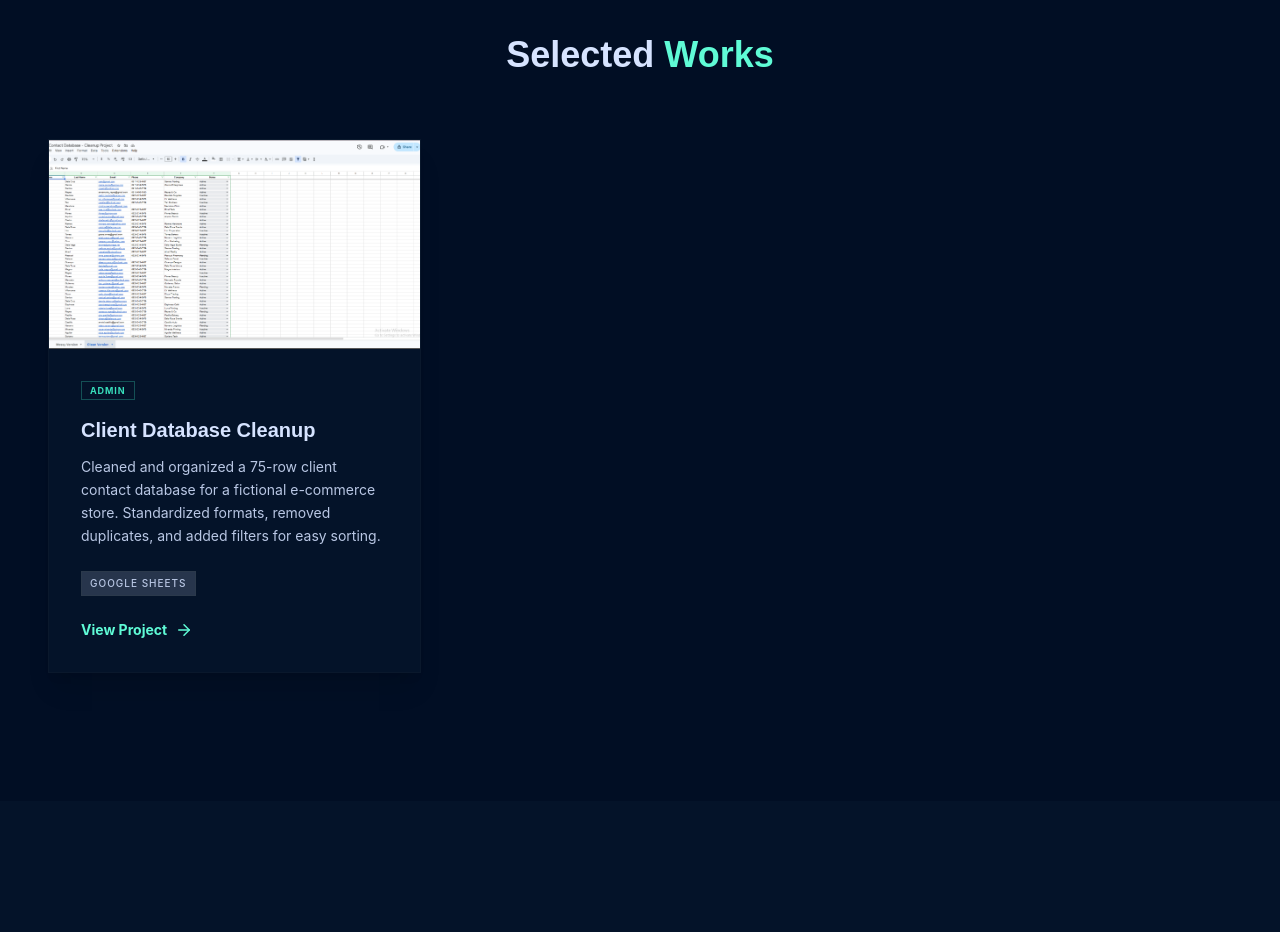
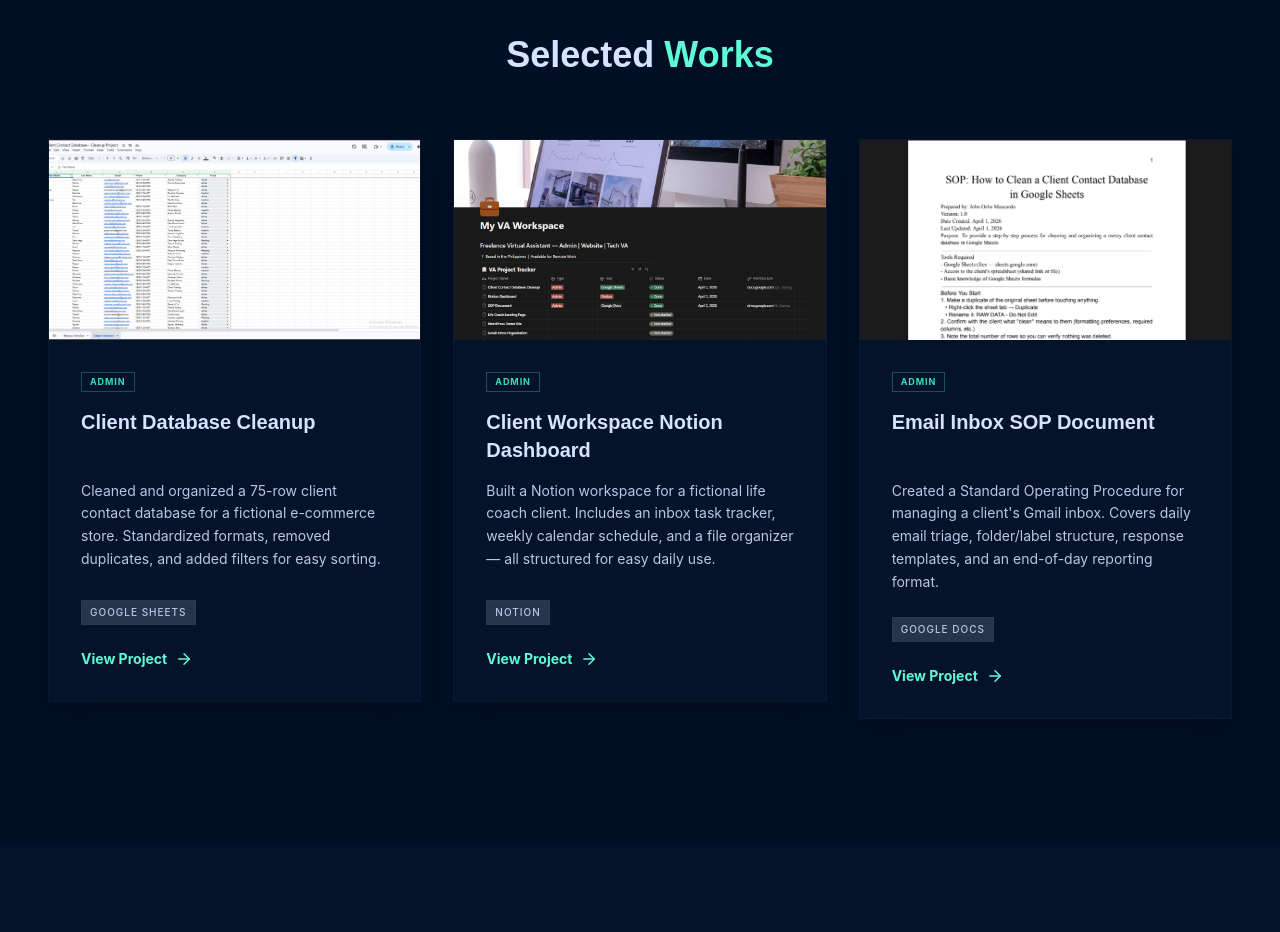
Before and after one commit to john-orlie-m/va-portfolio, a React (Vite) app: page / in a window 1280 px wide. Shown: the part 2160-3092 px from the top of the page. Built offline with nearby package versions, Linux system fonts and the light colour scheme.

Commit message:
feat: Add new projects for Notion Dashboard and SOP Documentation

```diff
--- a/src/components/ProjectCard.tsx
+++ b/src/components/ProjectCard.tsx
@@ -9,10 +9,10 @@ interface ProjectCardProps {
 const ProjectCard: React.FC<ProjectCardProps> = ({ project }) => {
   return (
     <div className="bg-surface shadow-xl flex flex-col group border border-outline-variant/10 hover:shadow-2xl transition-shadow duration-300">
-      <div className="aspect-video bg-surface-container-low overflow-hidden">
+      <div className="bg-surface-container-highest overflow-hidden" style={{ height: '200px' }}>
         <img
           alt={project.title}
-          className="w-full h-full object-cover group-hover:scale-105 transition-transform duration-500"
+          className="w-full h-full object-cover object-top"
           src={project.image}
           referrerPolicy="no-referrer"
         />
@@ -21,8 +21,8 @@ const ProjectCard: React.FC<ProjectCardProps> = ({ project }) => {
         <span className="text-[9px] uppercase tracking-widest text-primary-fixed-dim border border-primary-fixed-dim/30 px-2 py-0.5 font-bold mb-4 w-fit">
           {project.category}
         </span>
-        <h3 className="text-xl font-headline font-bold mb-3">{project.title}</h3>
-        <p className="text-secondary text-sm mb-6 grow leading-relaxed">{project.description}</p>
+        <h3 className="text-xl font-headline font-bold mb-3 min-h-15">{project.title}</h3>
+        <p className="text-secondary text-sm mb-6 grow leading-relaxed min-h-24">{project.description}</p>
         <div className="flex flex-wrap gap-2 mb-6">
           {project.tools.map(tool => (
             <span key={tool} className="text-[10px] uppercase tracking-widest bg-surface-container-highest text-secondary border border-outline-variant/20 px-2 py-1 font-medium">
--- a/src/data/projects.ts
+++ b/src/data/projects.ts
@@ -17,5 +17,23 @@ export const projects: Project[] = [
     tools: ["Google Sheets"],
     image: "/image/projects/Clean Version.png",
     link: "https://docs.google.com/spreadsheets/d/1cHRgY_Zx7eR5lqsXJMQph3YV1AvHZ1Kw-L3IZlLVMRk/edit?usp=sharing"
+  },
+  {
+    id: "notion-dashboard-creation",
+    title: "Client Workspace Notion Dashboard",
+    category: "Admin",
+    description: "Built a Notion workspace for a fictional life coach client. Includes an inbox task tracker, weekly calendar schedule, and a file organizer — all structured for easy daily use.",
+    tools: ["Notion"],
+    image: "/image/projects/notion_dashboard.png",
+    link: "https://grape-scooter-bbd.notion.site/My-VA-Workspace-3350fce9949080919409f2a7c62cee84"
+  },
+  {
+    id: "sop-documentation-creation",
+    title: "Email Inbox SOP Document",
+    category: "Admin",
+    description: "Created a Standard Operating Procedure for managing a client's Gmail inbox. Covers daily email triage, folder/label structure, response templates, and an end-of-day reporting format.",
+    tools: ["Google Docs"],
+    image: "/image/projects/SOP_documentation.png",
+    link: "//drive.google.com/file/d/1UwKPLHhaKKstOeCuyT3tSCmr3DpYVTJr/view"
   }
 ];
```
Also changed, not shown: image/projects/SOP_documentation.png (added), image/projects/notion_dashboard.png (added).
